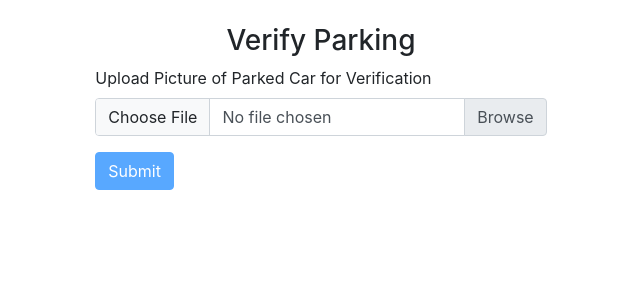
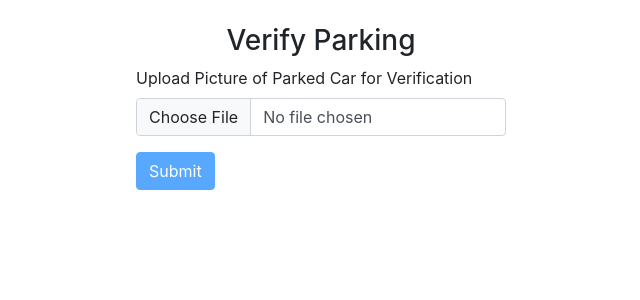
Before and after one commit to joanna-lim/SC2006-SWE-Parking4TheWin, a Flask app: template website/templates/verify_parking.html in a window 1280 px wide. Shown: the part 70-370 px from the top of the page, without its empty margins (319-959 px from the left). Run offline with Flask 3, Linux system fonts and the light colour scheme; the template is opened without the code that fills it, so the values that code supplies are empty; some libraries are stand-ins or nearby versions.

Commit message:
there shouldnt be a browse btn

```diff
--- a/website/templates/verify_parking.html
+++ b/website/templates/verify_parking.html
@@ -10,7 +10,6 @@
       <label for="imageUpload">Upload Picture of Parked Car for Verification</label>
       <div class="input-group mb-3">
         <input type="file" accept="image/png, image/jpeg" class="form-control" id="imageUpload" name="image">
-        <label class="input-group-text" for="imageUpload">Browse</label>
       </div>
       <div id="imagePreview" class="mt-2"></div>
     </div>
```
